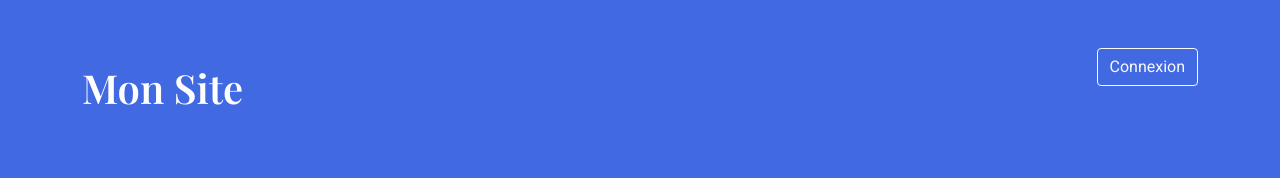
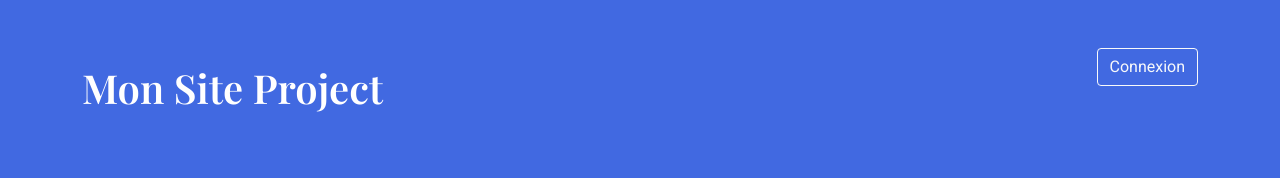
Before and after one commit to MathieuQtrd/pr, a plain HTML site: page index.html in a window 1280 px wide. Shown: the top 178 px of the page. Drawn offline with nearby package versions, Linux system fonts and the light colour scheme.

Commit message:
Mofidication du titre

```diff
--- a/index.html
+++ b/index.html
@@ -35,7 +35,7 @@
         <div class="container">
             <div class="row">
                 <div class="col-sm-9">
-                    <h1 class="text-white py-3">Mon Site</h1>
+                    <h1 class="text-white py-3">Mon Site Project</h1>
                 </div>
                 <div class="col-sm-3 text-end">
                     <a href="" class="btn btn-outline-light" data-bs-toggle="modal"
```
